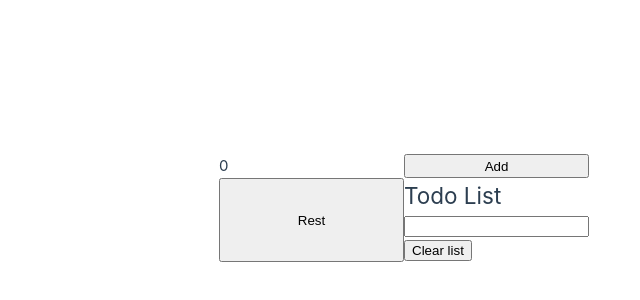
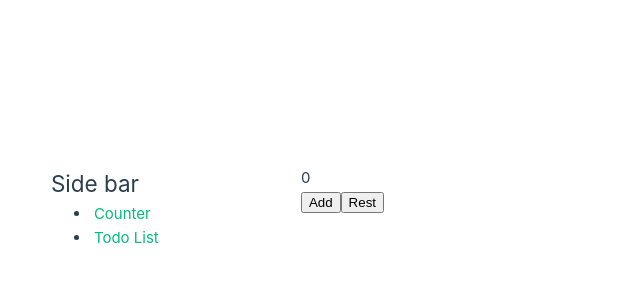
Before and after one commit to TLirot/curso-vue-youtube, a Vue app: page /counter in a window 1280 px wide. Shown: the part 192-492 px from the top of the page, without its empty margins (236-876 px from the left). Built offline with nearby package versions, Linux system fonts and the light colour scheme; the HTML template or start-up script is replaced by a standard one.

Commit message:
Create route of app and sidemenu

```diff
--- /dev/null
+++ b/src/components/side-bar/SideBar.vue
@@ -0,0 +1,16 @@
+<template>
+    <div class="sidebar">
+        <h2>Side bar</h2>
+        <ul>
+            <li><router-link to="/counter">Counter</router-link></li>
+            <li><router-link to="/todo-list">Todo List</router-link></li>
+        </ul>
+    </div>
+</template>
+<script setup lang="ts"></script>
+<style scoped>
+.sidebar {
+    width: 250px;
+    padding: 20px;
+}
+</style>
--- a/src/components/todo-list/TodoList.ts
+++ b/src/components/todo-list/TodoList.ts
@@ -11,6 +11,10 @@ export const useTodoList = () => {
         todoList.value = [];
     }
 
+    const removeTask = (index: number) => {
+        todoList.value.splice(index, 1);
+    }
+
     const removeLastItem = () => {
         if (todoList.value.length > 0) {
             todoList.value.pop();
@@ -21,6 +25,7 @@ export const useTodoList = () => {
         todoList,
         addToTodoList,
         clearTodoList,
+        removeTask,
         removeLastItem
     };
 }
--- a/src/components/todo-list/TodoList.vue
+++ b/src/components/todo-list/TodoList.vue
@@ -5,6 +5,7 @@
         <ul>
             <li v-for="(todo, index) in todoList" :key="`${index}-${todo}`">
                 {{ todo }}
+                <button @click="removeTask(index)">Remove</button>
             </li>
         </ul>
         <button @click="clearTodoList">Clear list</button>
@@ -25,6 +26,6 @@ const handleClickAdd = () => {
     }
 };
 
-const {todoList, addToTodoList, clearTodoList, removeLastItem} = useTodoList();
+const {todoList, addToTodoList, clearTodoList, removeLastItem, removeTask} = useTodoList();
 </script>
 <style scoped></style>
--- a/src/router/index.ts
+++ b/src/router/index.ts
@@ -1,22 +1,25 @@
+import Counter from '@/components/counter/Counter.vue'
 import App from '@/views/App.vue'
 import { createRouter, createWebHistory } from 'vue-router'
+import { AppRoutes } from './routes'
 
 const router = createRouter({
   history: createWebHistory(import.meta.env.BASE_URL),
   routes: [
     {
       path: '/',
-      name: 'home',
-      component: App,
+      redirect: AppRoutes.Counter.path,
     },
-    // {
-    //   path: '/about',
-    //   name: 'about',
-    //   // route level code-splitting
-    //   // this generates a separate chunk (About.[hash].js) for this route
-    //   // which is lazy-loaded when the route is visited.
-    //   component: () => import('../views/AboutView.vue'),
-    // },
+    {
+      path: AppRoutes.Counter.path,
+      name: AppRoutes.Counter.name,
+      component: () => import('../components/counter/Counter.vue')
+    },
+    {
+      path: AppRoutes.TodoList.path,
+      name: AppRoutes.TodoList.name,
+      component: () => import('../components/todo-list/TodoList.vue'),
+    },
   ],
 })
 
--- /dev/null
+++ b/src/router/routes.ts
@@ -0,0 +1,15 @@
+import TodoList from "@/components/todo-list/TodoList.vue";
+import type { RouteRecordRaw } from "vue-router";
+
+type LocalRoute = Pick<RouteRecordRaw, 'path' | 'name' | 'children'>;
+
+export const AppRoutes = {
+    Counter: {
+        path: '/counter',
+        name: 'counter',
+    } satisfies LocalRoute,
+    TodoList: {
+        path: '/todo-list',
+        name: 'todoList',
+    } satisfies LocalRoute,
+}
--- a/src/views/App.vue
+++ b/src/views/App.vue
@@ -1,11 +1,9 @@
 <template>
-  <Counter />
-  <TodoList />
+  <Main></Main>
 </template>
 
 <script setup lang="ts">
-import Counter from '../components/counter/Counter.vue';
-import TodoList from '../components/todo-list/TodoList.vue';
+import Main from './Main.vue';
 </script>
 <style scoped>
 
--- /dev/null
+++ b/src/views/Main.vue
@@ -0,0 +1,22 @@
+<template>
+    <div class="container">
+        <SideBar />
+        <div class="content">
+            <router-view></router-view>
+        </div>
+    </div>
+</template>
+
+<script setup lang="ts">
+import SideBar from '@/components/side-bar/SideBar.vue';
+</script>
+
+<style scoped>
+.container {
+    display: flex;
+}
+.content {
+    flex: 1;
+    padding: 20px;
+}
+</style>
```
Also changed, not shown: src/components/side-bar/SideVar.ts (added).
